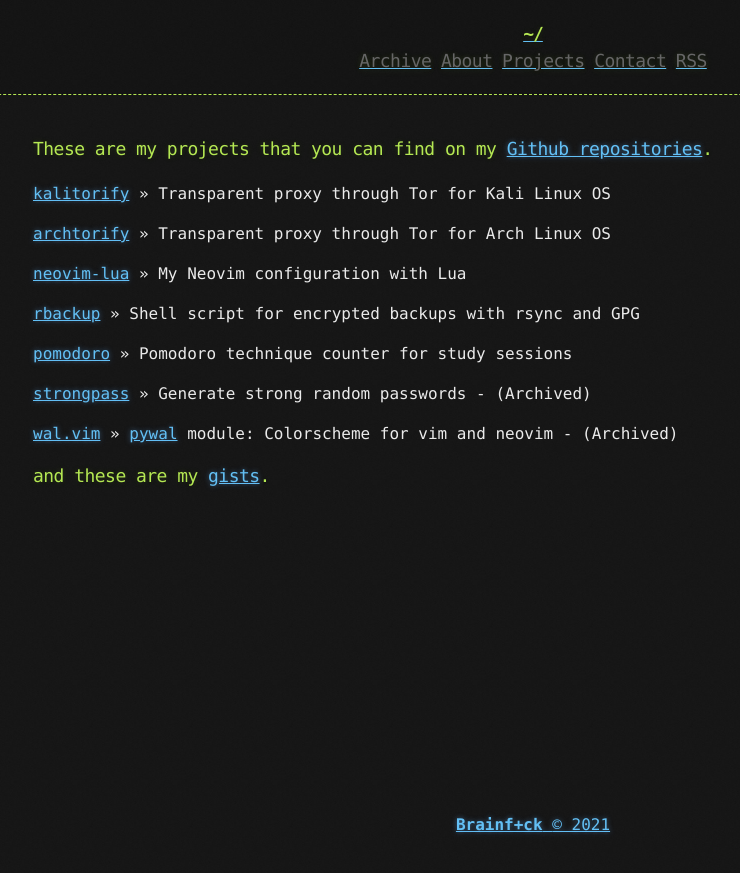
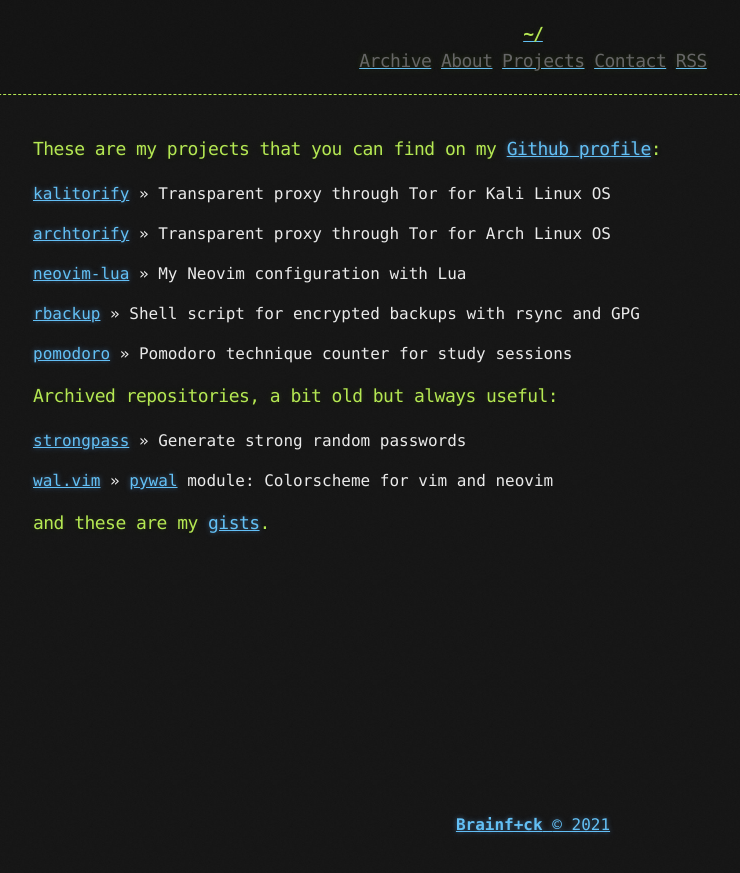
Before and after one commit to brainfucksec/brainfucksec.github.io, a Jekyll site: the page built from projects.md, in a window 1280 px wide. Shown: the top 873 px of the page, without its empty margins (107-847 px from the left). Built offline with Jekyll 4.4.1, drawn with Linux system fonts in a browser that asks for light colours.

Commit message:
Update About, Projects pages

```diff
--- a/projects.md
+++ b/projects.md
@@ -3,7 +3,7 @@ layout: page
 title: Projects | brainf+ck
 ---
 
-### These are my projects that you can find on my [Github repositories](https://github.com/brainfucksec?tab=repositories).
+### These are my projects that you can find on my [Github profile](https://github.com/brainfucksec?tab=repositories):
 
 [kalitorify](https://github.com/brainfucksec/kalitorify) >> Transparent proxy through Tor for Kali Linux OS
 
@@ -15,8 +15,10 @@ title: Projects | brainf+ck
 
 [pomodoro](https://github.com/brainfucksec/pomodoro) >> Pomodoro technique counter for study sessions
 
-[strongpass](https://github.com/brainfucksec/strongpass) >> Generate strong random passwords - (Archived)
+### Archived repositories, a bit old but always useful:
 
-[wal.vim](https://github.com/brainfucksec/wal.vim) >> [pywal](https://github.com/dylanaraps/pywal) module: Colorscheme for vim and neovim - (Archived)
+[strongpass](https://github.com/brainfucksec/strongpass) >> Generate strong random passwords
+
+[wal.vim](https://github.com/brainfucksec/wal.vim) >> [pywal](https://github.com/dylanaraps/pywal) module: Colorscheme for vim and neovim
 
 ### and these are my [gists](https://gist.github.com/brainfucksec).
```
Also changed, not shown: about.md (+2 -1 lines).
